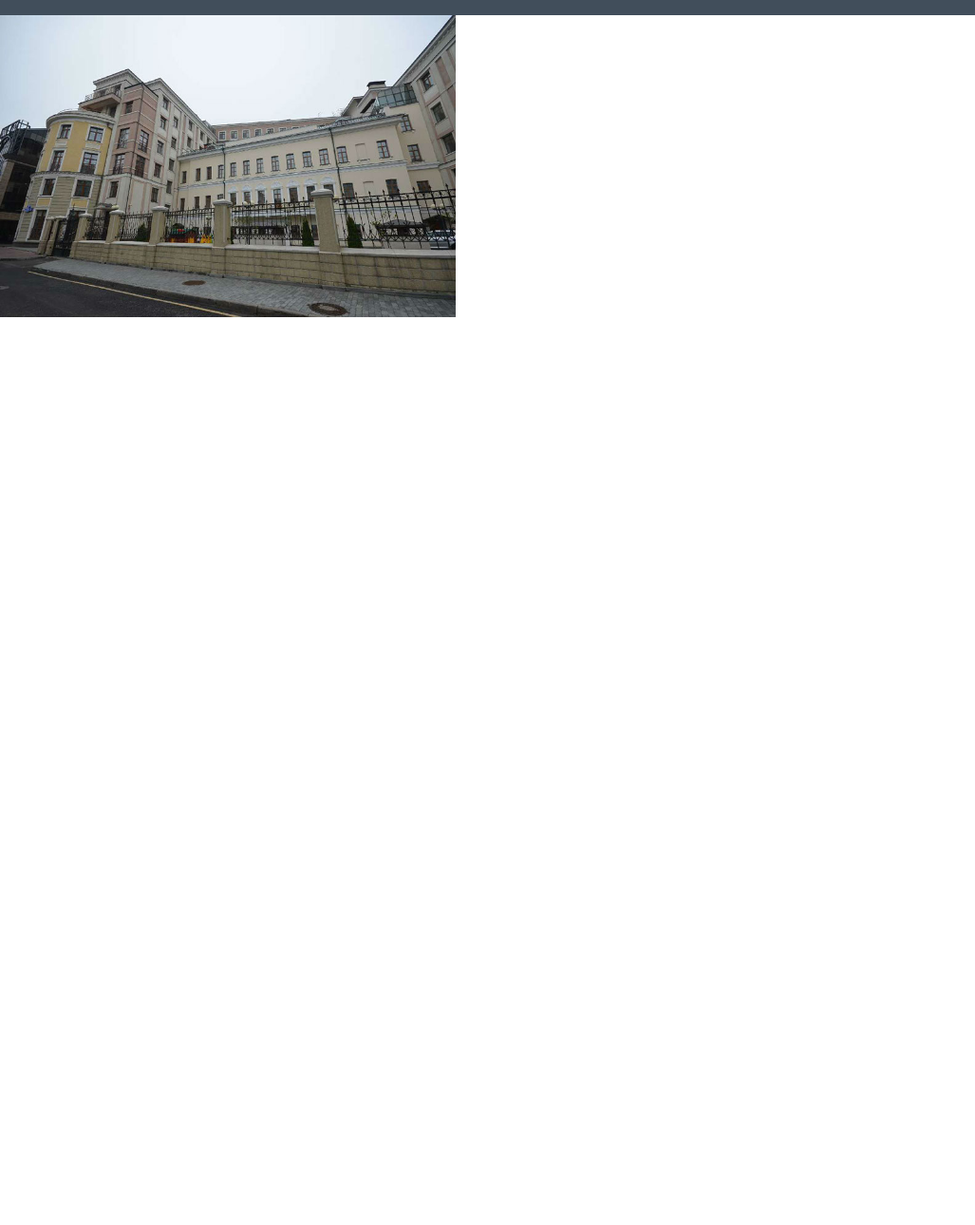
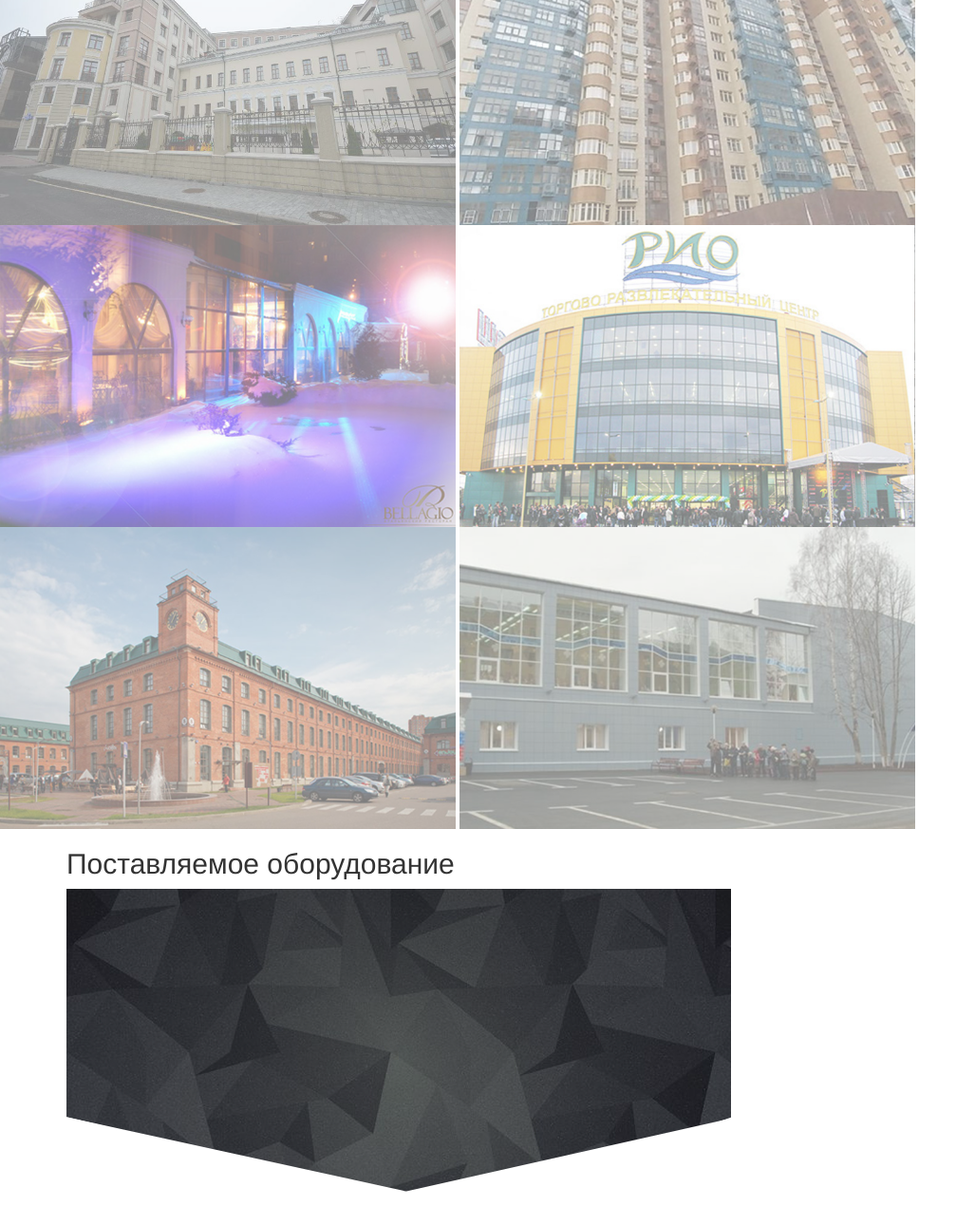
Before and after one commit to VerDan777/ovknew, a website: page app/index.html in a window 1280 px wide. Shown: the part 2470-3760 px from the top of the page at 95% size, without its empty margins (0-1027 px from the left). Before the commit the page ends 2804 px from the top, so only its background shows below. Drawn offline with nearby package versions, Linux system fonts and the light colour scheme.

Commit message:
add new sections

```diff
--- a/app/assets/js/scripts.js
+++ b/app/assets/js/scripts.js
@@ -34,6 +34,9 @@ $(".lines").each(function() {
 		numberStep: comma_separator_number_step},
 		2000);
 });
+
+
+
 $('.item__vertical__img-svg').each(function(){
 		var $img = $(this);
 		var imgClass = $img.attr('class');
--- a/app/assets/sass/modules/_img-svg.scss
+++ /dev/null
@@ -1,3 +0,0 @@
-.img-svg {
-    fill:#fff;
-}
--- a/app/assets/sass/modules/item.scss
+++ b/app/assets/sass/modules/_item.scss
@@ -61,12 +61,12 @@
         color:#74818e;
     }
     &__portfolio {
+        display: block;
         img {
             max-height: 320px;
             max-width: 480px;
 
         }
+
     }
-
-
 }
--- a/app/assets/sass/modules/main-content.scss
+++ b/app/assets/sass/modules/_main-content.scss
@@ -81,8 +81,8 @@
             background-color: $blue;
             h2 {
             text-align: center;
-            margin-top: 100px ;
-            margin-bottom: 80px;
+            // margin-top: 100px ;
+            // margin-bottom: 80px;
             color: #ffffff;
 
              }
@@ -93,10 +93,38 @@
         }
         &--portfolio {
             padding: 0 0;
-           &__col-lg-4{
+             &_content {
+            background-color: #fff;
+            opacity: 50%;
+            i {
+                width: 200px;
+                height: 200px;
+                background-color: $blue;
+            }
+            h3 {
+                color:#fff;
+            }
+            }
+           &__col-lg-4 {
             padding: 0px 0px;
             }
         }
+        &--equipment {
+            background-color:
+            h2 {
+                color:#fff;
+            }
+        }
+       &--carousel-eq {
+
+        }
+        &--carousel-item {
+
+        }
+        &--car-img-wrapp {
+
+        }
+
 
 
 }
--- a/app/index.html
+++ b/app/index.html
@@ -6,6 +6,7 @@
     <meta http-equiv="X-UA-Compatible" content="ie=edge">
     <link rel="stylesheet" href="temp/styles/styles.css">
     <script src="assets/libs/jquery/jquery-1.11.2.min.js"></script>
+    <script src="https://use.fontawesome.com/d1e0b0ec51.js"></script>
     <!-- Latest compiled and minified CSS -->
 <link rel="stylesheet" href="https://maxcdn.bootstrapcdn.com/bootstrap/3.3.7/css/bootstrap.min.css" integrity="sha384-BVYiiSIFeK1dGmJRAkycuHAHRg32OmUcww7on3RYdg4Va+PmSTsz/K68vbdEjh4u" crossorigin="anonymous">
 
@@ -192,7 +193,8 @@
                 </div>
                 </div>
             </div>
-            <div class="main-content--completeTasks">
+    </section>
+            <section class="main-content--completeTasks">
             <div class="container-fluid">
                 <div class="row">
                     <div class="col-sm-12">
@@ -200,27 +202,52 @@
                     </div>
                 </div>
             </div>
-            </div>
-            <div class="main-content--portfolio">
+            </section>
+            <section class="main-content--portfolio">
                 <div class="container-fluid">
                     <div class="row">
-                        <div class="main-content--portfolio__col-lg-4 ">
-                            <div class="item__portfolio">
-                                <img class="responsive-img"src="assets/img/works/1.jpg" alt="">
+                        <div class="main-content--portfolio__col-lg-4">
+                            <a href="#" class="item__portfolio clearfix">
+
+                                <img class="main-content--portfolio_content" src="assets/img/works/1.jpg" alt="">
+                                <img class="main-content--portfolio_content" src="assets/img/works/2.jpg" alt="">
+                                 <img class="main-content--portfolio_content" src="assets/img/works/3.jpg" alt="">
+                                 <img class="main-content--portfolio_content" src="assets/img/works/4.jpg" alt="">
+                                <img class="main-content--portfolio_content" src="assets/img/works/5.jpg" alt="">
+                                   <img class="main-content--portfolio_content" src="assets/img/works/6.jpg" alt="">
+
+                                      <!--<img class="main-content--portfolio_content" src="assets/img/works/1.jpg" alt="">
+                                         <img class="main-content--portfolio_content" src="assets/img/works/1.jpg" alt="">-->
+                                <!--<div class="main-content--portfolio_content">
+                                 <i class="fa fa-search-plus" aria-hidden="true"></i><br>
+                                <h3>Историческое здание-особняк представительского класса</h3>
+                                </div>-->
+                            </a>
+
                             </div>
 
-                        </div>
+
+                    </div>
+                    </div>
+            </section>
+    <section class="main-content--equipment">
+        <div class="container">
+            <div class="row">
+            <div class="col-sm-12">
+                <h2>Поставляемое оборудование</h2>
+            </div>
+            <div class="main-content--carousel-eq">
+                <div class="col-md-3 col-sm-4 col-xs-12">
+                <div class="main-content--carousel-item">
+                    <div class="main-content--car-img-wrapp">
+                        <img  class="responsive-img "src="assets/img/bg-car.png" alt="bg-carousel">
+                        <img class=".item__vertical__img-svg" src="assets/img/partners/korf.svg" alt="korf">
                     </div>
                 </div>
+                </div>
             </div>
-
-
-
-
-
-
-
-
+            </div>
+        </div>
     </section>
  <script src="assets/libs/jquery/jquery-1.11.2.min.js"></script>
  <script src="assets/libs/animateNumber/jquery.animateNumber.min.js"></script>
```
Also changed, not shown: app/temp/styles/styles.css.
